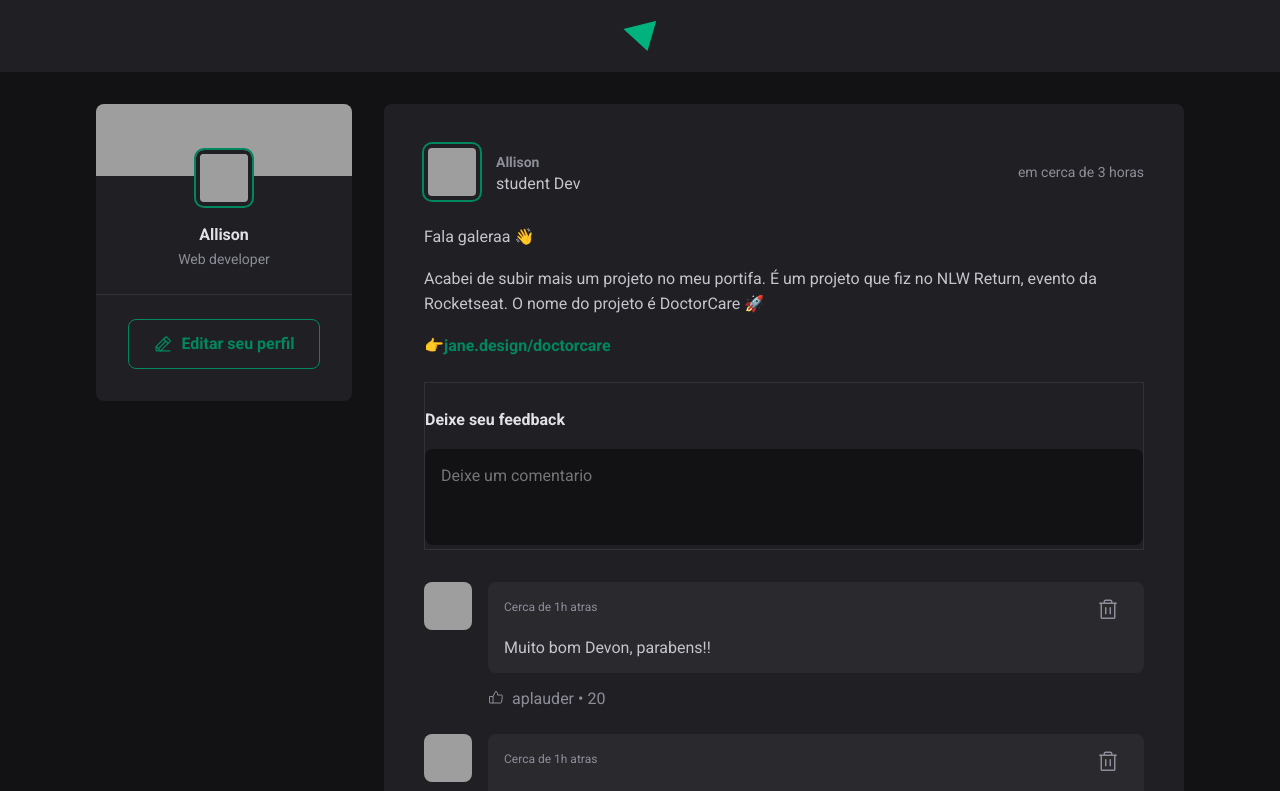
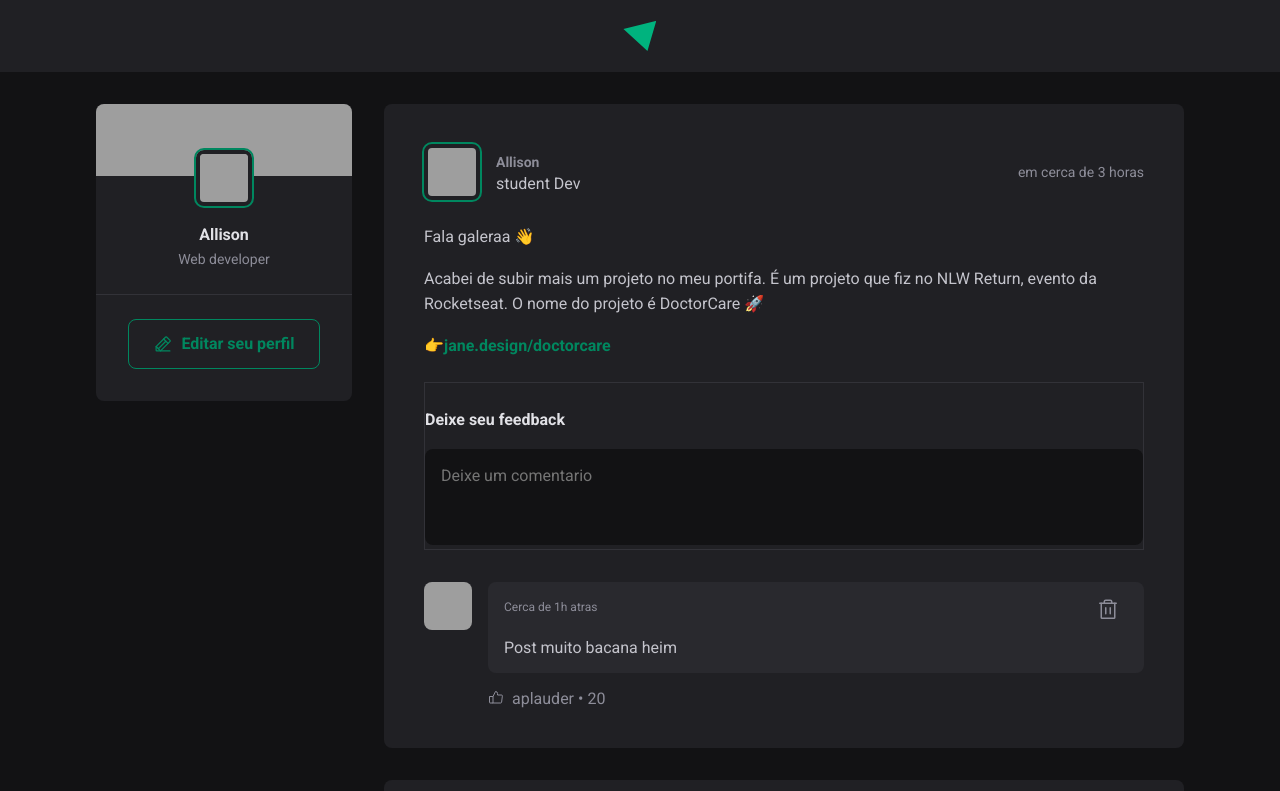
Before and after one commit to allisonantunes/Ignite-RocketSeat-ReactJS, a React (Vite) app in the folder 01-fundamentos-reactjs/: page / in a window 1280 px wide. Shown: the top 791 px of the page. Built offline with nearby package versions, Linux system fonts and the light colour scheme; grey boxes are pictures that could not be loaded.

Commit message:
textarea

```diff
--- a/01-fundamentos-reactjs/src/components/Post/Post.jsx
+++ b/01-fundamentos-reactjs/src/components/Post/Post.jsx
@@ -7,13 +7,6 @@
 
 
 export function Post({author, puplishedAt, content}) {
-    // estado = variavel que eu quero que o componente monitore
-    // setCommentsseria uma funcao para o react saber quando eu altero o valor da variavel
-
-    const [comments, setComments] = useState([
-        1,
-        2
-    ])
 
     const publishedDateFormatted = format(
         puplishedAt, "dd 'de' LLLL 'as' HH:mm'h'",
@@ -25,12 +18,23 @@
             locale: ptBR,
             addSuffix: true,
         })
+
+    const [comments, setComments] = useState([
+        'Post muito bacana heim'
+    ])
+
+    const [newCommentText, setNewCommentText,] = useState('')
+
     function handleCreateNewComment() {
         event.preventDefault()
-        // ...comments vai copiar os comentarios atual e depois com o setcomments vai add mais um ao array
-        setComments([...comments, comments.length + 1])
+
+        setComments([...comments, newCommentText])
+        setNewCommentText('') // limpar a text area
     }
 
+    function handleNewCommentChange() {
+        setNewCommentText(event.target.value)
+    }
 
     return(
         <article className={Styles.post}>
@@ -64,8 +68,12 @@
 
             <form onSubmit={handleCreateNewComment} className={Styles.comentForm}>
                 <strong>Deixe seu feedback</strong>
-                <textarea placeholder='Deixe um comentario'/>
-
+                <textarea
+                    name='comment'
+                    placeholder='Deixe um comentario'
+                    value={newCommentText} // limpar a text area
+                    onChange={handleNewCommentChange}
+                />
                 <footer>
                     <button type='submit'>Publicar</button>
                 </footer>
@@ -74,7 +82,7 @@
             <div className={Styles.commentList}>
                 {comments.map(comment => {
                     return (
-                        <Comment />
+                        <Comment content={comment} />
                     )
                 })}
             </div>
--- a/01-fundamentos-reactjs/src/components/comment/comment.jsx
+++ b/01-fundamentos-reactjs/src/components/comment/comment.jsx
@@ -2,7 +2,7 @@
 import styles from './comment.module.css'
 import { Trash, ThumbsUp }  from 'phosphor-react'
 
-export function Comment() {
+export function Comment({ content }) {
     return (
         <div className={styles.comment}>
                 <Avatar hasBorder={false} src="https://github.com/allisonantunes.png" />
@@ -19,7 +19,7 @@
                             </button>
                         </header>
 
-                        <p>Muito bom Devon, parabens!!</p>
+                        <p>{content}</p>
                     </div>
 
                     <footer>
```
